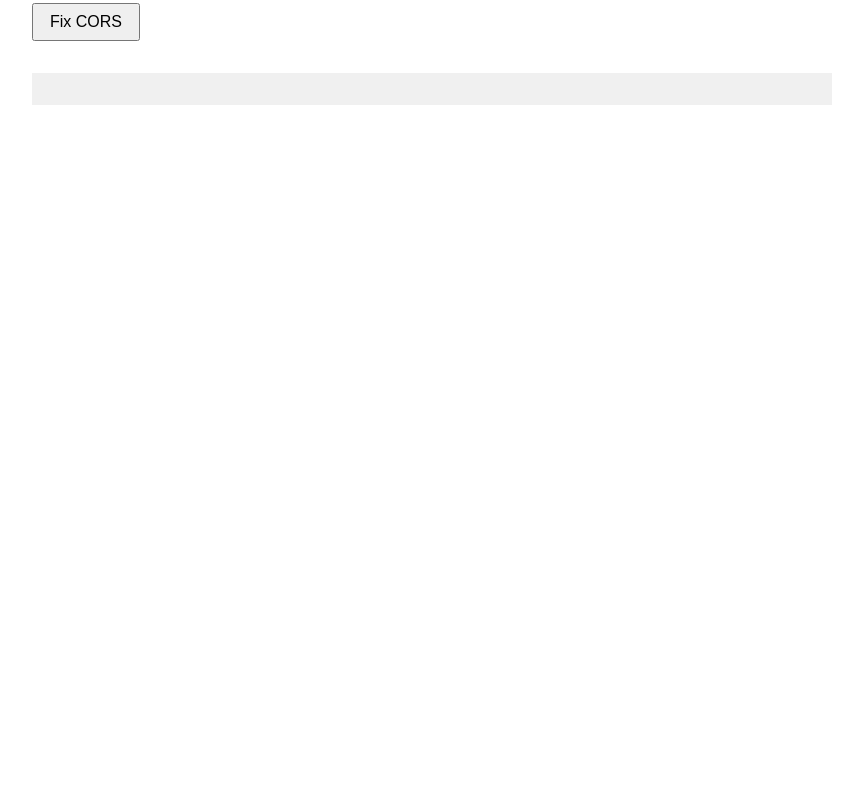
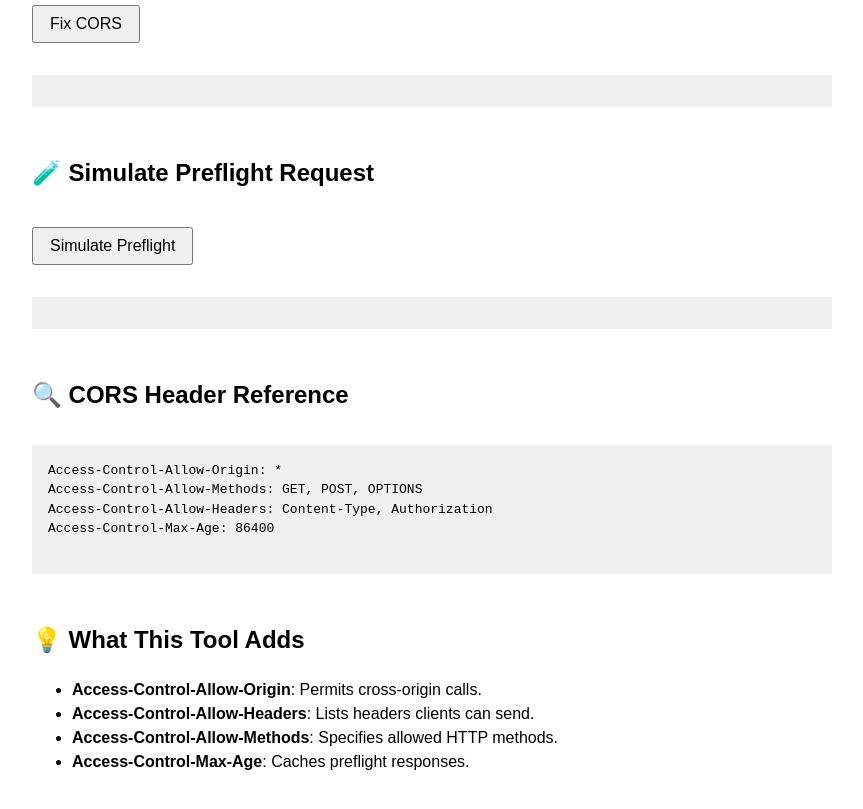
Before and after one commit to GarenBC/cors-fix-tool, a plain HTML site: page index.html in a window 1280 px wide. Shown: the part 487-1296 px from the top of the page, without its empty margins (208-1071 px from the left). Before the commit the page ends 800 px from the top, so only its background shows below. Drawn offline with Linux system fonts and the light colour scheme.

Commit message:
Add files via upload

```diff
--- a/index.html
+++ b/index.html
@@ -1,8 +1,8 @@
 <!DOCTYPE html>
 <html lang="en">
 <head>
-  <meta charset="UTF-8">
-  <meta name="viewport" content="width=device-width, initial-scale=1.0">
+  <meta charset="UTF-8" />
+  <meta name="viewport" content="width=device-width, initial-scale=1.0"/>
   <title>CORS Fix Helper</title>
   <style>
     body {
@@ -10,6 +10,7 @@
       max-width: 800px;
       margin: auto;
       padding: 2rem;
+      line-height: 1.5;
     }
     textarea {
       width: 100%;
@@ -21,6 +22,7 @@
       margin-top: 1rem;
       padding: 0.5rem 1rem;
       font-size: 16px;
+      cursor: pointer;
     }
     pre {
       background: #f0f0f0;
@@ -29,29 +31,71 @@
       white-space: pre-wrap;
       word-break: break-word;
     }
+    h2 {
+      margin-top: 3rem;
+    }
   </style>
 </head>
 <body>
   <h1>CORS Fix Helper</h1>
-  <p>Paste your AWS Lambda YAML template below and click "Fix CORS" to update the API Gateway settings to include CORS headers.</p>
+  <p>Paste your AWS Lambda YAML template below and click <strong>"Fix CORS"</strong> to update the API Gateway settings.</p>
+
   <textarea id="yamlInput" placeholder="Paste YAML here..."></textarea>
   <button onclick="fixCORS()">Fix CORS</button>
   <pre id="output"></pre>
+
+  <h2>🧪 Simulate Preflight Request</h2>
+  <button onclick="sendPreflight()">Simulate Preflight</button>
+  <pre id="preflightOutput"></pre>
+
+  <h2>🔍 CORS Header Reference</h2>
+  <pre>
+Access-Control-Allow-Origin: *
+Access-Control-Allow-Methods: GET, POST, OPTIONS
+Access-Control-Allow-Headers: Content-Type, Authorization
+Access-Control-Max-Age: 86400
+  </pre>
+
+  <h2>💡 What This Tool Adds</h2>
+  <ul>
+    <li><strong>Access-Control-Allow-Origin</strong>: Permits cross-origin calls.</li>
+    <li><strong>Access-Control-Allow-Headers</strong>: Lists headers clients can send.</li>
+    <li><strong>Access-Control-Allow-Methods</strong>: Specifies allowed HTTP methods.</li>
+    <li><strong>Access-Control-Max-Age</strong>: Caches preflight responses.</li>
+  </ul>
 
   <script>
     function fixCORS() {
       const input = document.getElementById('yamlInput').value;
       let output = input;
 
-      // Add Access-Control-Allow-Origin to method response headers
+      // Add Access-Control-Allow-Origin to MethodResponses
       output = output.replace(/(MethodResponses:\n(?:[\s\S]*?)- StatusCode: 200)/g,
         `$1\n          ResponseParameters:\n            method.response.header.Access-Control-Allow-Origin: true`);
 
-      // Add Integration.ResponseParameters to Integration
+      // Add Access-Control-Allow-Origin to IntegrationResponses
       output = output.replace(/(Integration:\n[\s\S]*?IntegrationResponses:\n[\s\S]*?- StatusCode: 200)/g,
-        `$1\n          ResponseParameters:\n            method.response.header.Access-Control-Allow-Origin: '\'*'`);
+        `$1\n            ResponseParameters:\n              method.response.header.Access-Control-Allow-Origin: "'*'"`);
 
       document.getElementById('output').textContent = output;
+    }
+
+    function sendPreflight() {
+      fetch("https://httpbin.org/anything", {
+        method: "OPTIONS",
+        headers: {
+          Origin: "https://your-domain.com",
+          "Access-Control-Request-Method": "GET",
+          "Access-Control-Request-Headers": "Content-Type"
+        },
+        mode: "cors"
+      }).then(res => {
+        document.getElementById("preflightOutput").textContent =
+          `Status: ${res.status}\nHeaders:\n` +
+          [...res.headers].map(h => h.join(": ")).join("\n");
+      }).catch(err => {
+        document.getElementById("preflightOutput").textContent = `Error: ${err}`;
+      });
     }
   </script>
 </body>
```
